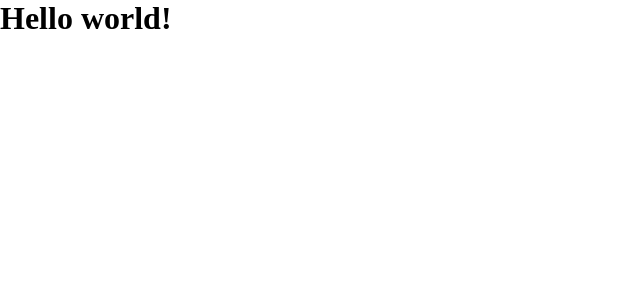
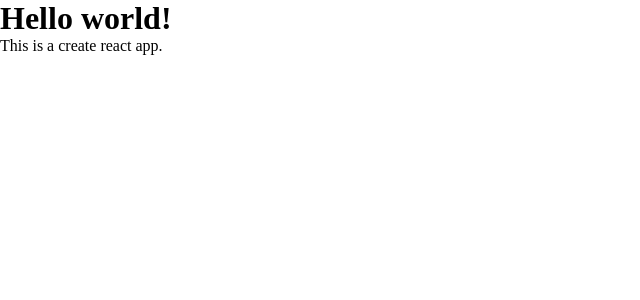
Before and after one commit to arunkumar198857/git-practice, a React (Create React App) app: page / in a window 1280 px wide. Shown: the top 300 px of the page, without its empty margins (0-640 px from the left). Built offline with nearby package versions, Linux system fonts and the light colour scheme.

Commit message:
changed app.js a bit

```diff
--- a/src/App.js
+++ b/src/App.js
@@ -1,6 +1,9 @@
 function App() {
   return (
-   <h1>Hello world!</h1>
+   <div className="main">
+     <h1>Hello world!</h1>
+     <p>This is a create react app.</p>
+   </div>
   );
 }
 
```
